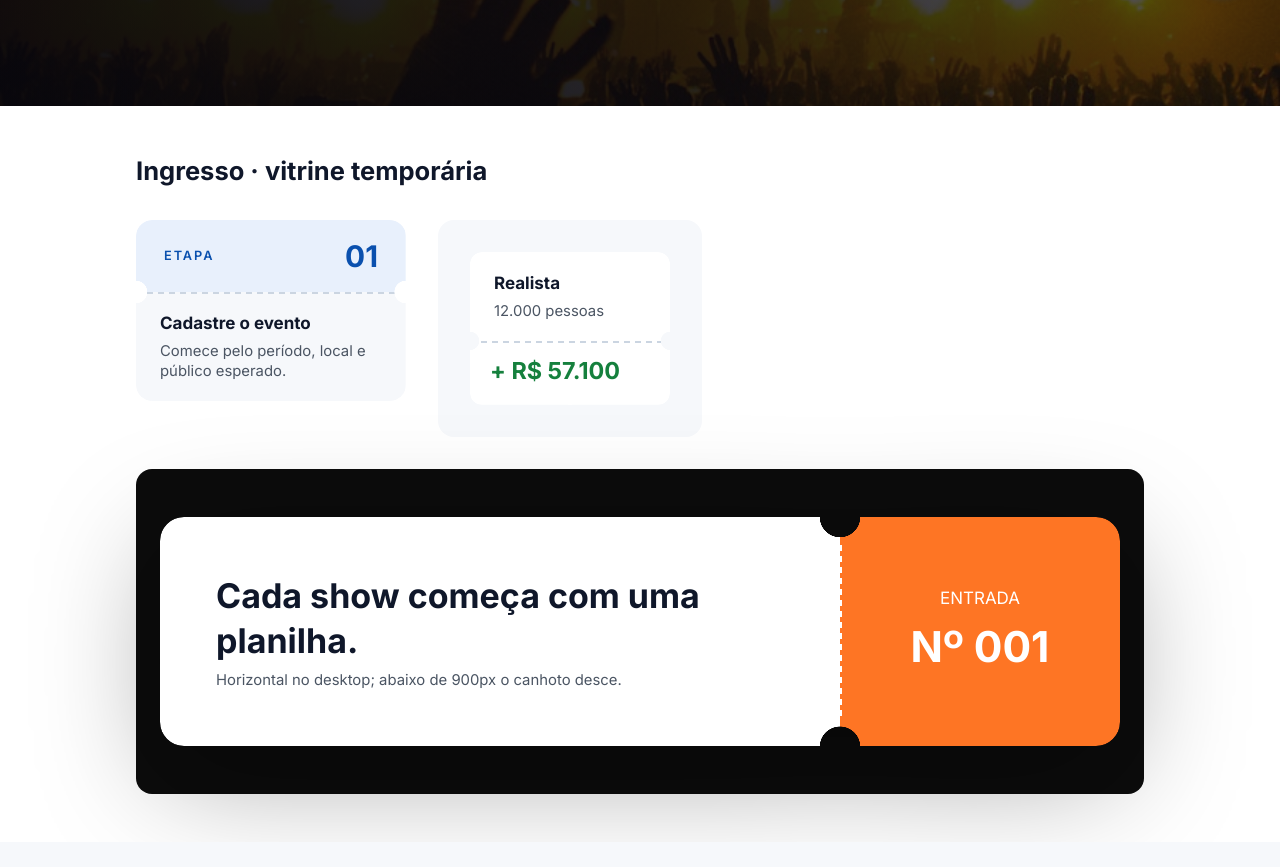
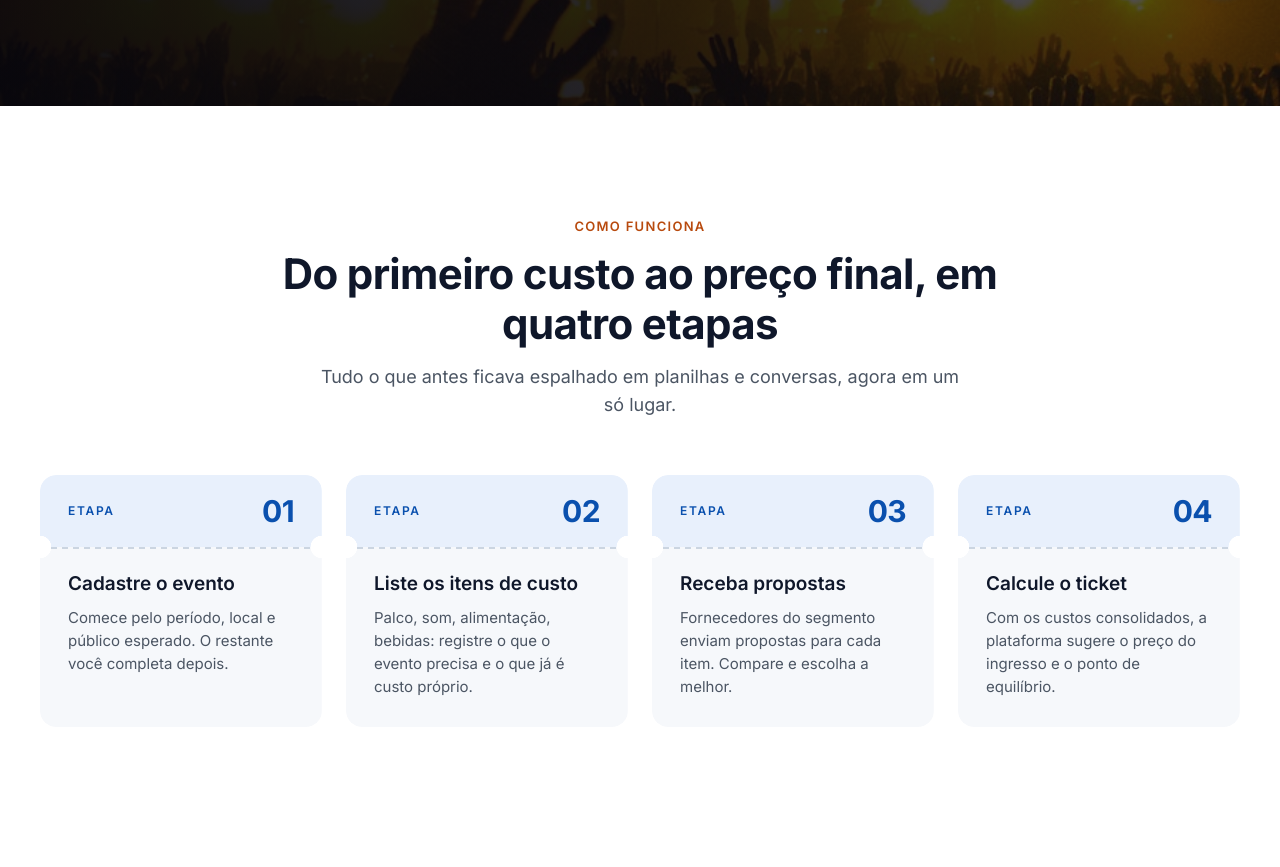
Before and after one commit to 2026-2-MCC2/Projeto2, a React (Vite) app in the folder src/Frontend/: page /conheca in a window 1280 px wide. Shown: the part 775-1642 px from the top of the page. Before the commit the page ends 1617 px from the top, so only its background shows below. Built offline with nearby package versions, Linux system fonts and the light colour scheme; no server answers.

Commit message:
add: pagina como funciona

```diff
--- /dev/null
+++ b/src/Frontend/src/presentation/components/landing/CabecalhoDaSecao.jsx
@@ -0,0 +1,13 @@
+// "Cabeçalho da seção" do Figma: sobretítulo laranja, título e subtítulo opcional.
+// O id vai no título para a <section> usar em aria-labelledby.
+export function CabecalhoDaSecao({ id, sobretitulo, titulo, subtitulo, alinhamento = 'centro' }) {
+  return (
+    <header className={`cabecalho-secao cabecalho-secao--${alinhamento}`}>
+      <p className="cabecalho-secao__sobretitulo">{sobretitulo}</p>
+      <h2 id={id} className="cabecalho-secao__titulo">
+        {titulo}
+      </h2>
+      {subtitulo && <p className="cabecalho-secao__subtitulo">{subtitulo}</p>}
+    </header>
+  )
+}
--- /dev/null
+++ b/src/Frontend/src/presentation/components/landing/ComoFunciona.jsx
@@ -0,0 +1,58 @@
+import { CabecalhoDaSecao } from './CabecalhoDaSecao.jsx'
+import { Ingresso } from './Ingresso.jsx'
+
+const ETAPAS = [
+  {
+    titulo: 'Cadastre o evento',
+    descricao: 'Comece pelo período, local e público esperado. O restante você completa depois.',
+  },
+  {
+    titulo: 'Liste os itens de custo',
+    descricao:
+      'Palco, som, alimentação, bebidas: registre o que o evento precisa e o que já é custo próprio.',
+  },
+  {
+    titulo: 'Receba propostas',
+    descricao:
+      'Fornecedores do segmento enviam propostas para cada item. Compare e escolha a melhor.',
+  },
+  {
+    titulo: 'Calcule o ticket',
+    descricao:
+      'Com os custos consolidados, a plataforma sugere o preço do ingresso e o ponto de equilíbrio.',
+  },
+]
+
+export function ComoFunciona() {
+  return (
+    <section id="como-funciona" className="landing__secao" aria-labelledby="como-funciona-titulo">
+      <CabecalhoDaSecao
+        id="como-funciona-titulo"
+        sobretitulo="COMO FUNCIONA"
+        titulo="Do primeiro custo ao preço final, em quatro etapas"
+        subtitulo="Tudo o que antes ficava espalhado em planilhas e conversas, agora em um só lugar."
+      />
+
+      <ol className="etapas-landing">
+        {ETAPAS.map((etapa, indice) => (
+          <Ingresso
+            key={etapa.titulo}
+            elemento="li"
+            orientacao="vertical"
+            canhotoNoInicio
+            className="etapa-landing"
+            canhoto={
+              <p className="etapa-landing__numero">
+                <span>ETAPA</span>
+                <strong>{String(indice + 1).padStart(2, '0')}</strong>
+              </p>
+            }
+          >
+            <h3 className="etapa-landing__titulo">{etapa.titulo}</h3>
+            <p className="etapa-landing__descricao">{etapa.descricao}</p>
+          </Ingresso>
+        ))}
+      </ol>
+    </section>
+  )
+}
--- a/src/Frontend/src/presentation/pages/Landing.jsx
+++ b/src/Frontend/src/presentation/pages/Landing.jsx
@@ -2,68 +2,9 @@ import { BotaoAcessibilidade } from '../components/comum/BotaoAcessibilidade.jsx
 import { PularParaConteudo } from '../components/comum/PularParaConteudo.jsx'
 import { TituloDaPagina } from '../components/comum/TituloDaPagina.jsx'
 import { Hero } from '../components/landing/Hero.jsx'
-import { Ingresso } from '../components/landing/Ingresso.jsx'
+import { ComoFunciona } from '../components/landing/ComoFunciona.jsx'
 import { NavbarLanding } from '../components/landing/NavbarLanding.jsx'
 import '../styles/landing.css'
-
-// TEMPORÁRIO: as três referências do Figma (passo 607-528, cenário 607-538, chamada 609-416)
-function DemonstracaoDoIngresso() {
-  return (
-    <section className="demo-ingresso">
-      <h2>Ingresso · vitrine temporária</h2>
-
-      <div className="demo-ingresso__linha">
-        <Ingresso
-          orientacao="vertical"
-          canhotoNoInicio
-          className="demo-ingresso__passo"
-          canhoto={
-            <div className="demo-ingresso__etapa">
-              <span>ETAPA</span>
-              <strong>01</strong>
-            </div>
-          }
-        >
-          <div className="demo-ingresso__texto">
-            <strong>Cadastre o evento</strong>
-            <span>Comece pelo período, local e público esperado.</span>
-          </div>
-        </Ingresso>
-
-        <div className="demo-ingresso__painel">
-          <Ingresso
-            orientacao="vertical"
-            className="demo-ingresso__cenario"
-            canhoto={<strong className="demo-ingresso__valor">+ R$ 57.100</strong>}
-          >
-            <div className="demo-ingresso__texto">
-              <strong>Realista</strong>
-              <span>12.000 pessoas</span>
-            </div>
-          </Ingresso>
-        </div>
-      </div>
-
-      <div className="demo-ingresso__fundo-escuro">
-        <Ingresso
-          orientacao="responsiva"
-          className="demo-ingresso__chamada"
-          canhoto={
-            <div className="demo-ingresso__entrada">
-              <span>ENTRADA</span>
-              <strong>Nº 001</strong>
-            </div>
-          }
-        >
-          <div className="demo-ingresso__texto demo-ingresso__texto--grande">
-            <strong>Cada show começa com uma planilha.</strong>
-            <span>Horizontal no desktop; abaixo de 900px o canhoto desce.</span>
-          </div>
-        </Ingresso>
-      </div>
-    </section>
-  )
-}
 
 // Página pública de apresentação. Os ids das seções são as âncoras do menu e do rodapé.
 // As seções entram uma a uma; por enquanto só a estrutura.
@@ -78,12 +19,7 @@ export function Landing() {
       <main id="conteudo" tabIndex={-1}>
         <Hero />
 
-        {/* TEMPORÁRIO: vitrine do componente Ingresso, sai quando as seções entrarem */}
-        <DemonstracaoDoIngresso />
-
-        <section id="como-funciona" className="landing__secao">
-          {/* como funciona */}
-        </section>
+        <ComoFunciona />
 
         <section className="landing__secao landing__perfis">
           <article id="organizadores">{/* perfil organizador */}</article>
--- a/src/Frontend/src/presentation/styles/landing.css
+++ b/src/Frontend/src/presentation/styles/landing.css
@@ -7,9 +7,16 @@
   --marca-ciano: #04a5ed;
   --marca-rosa: #f91788;
   --marca-preto: #0c0c0c;
+  /* laranja para texto pequeno: o da marca dá 2,7:1 sobre o branco; este dá 5,2:1 */
+  --texto-destaque: #b84a0e;
 
   min-height: 100vh;
   background: var(--fundo-superficie);
+}
+
+/* no escuro o laranja da marca já tem contraste (6,2:1) */
+:root[data-tema='escuro'] .landing {
+  --texto-destaque: var(--marca-laranja);
 }
 
 /* rolagem suave até as âncoras do menu, menos para quem pediu menos movimento */
@@ -588,120 +595,145 @@
   }
 }
 
-/* ---------- TEMPORÁRIO: vitrine do Ingresso (sai junto com DemonstracaoDoIngresso) ---------- */
+/* ---------- seções e cabeçalho da seção ---------- */
 
-.demo-ingresso {
+/* conteúdo de 1200px centralizado, como a navbar e o hero */
+.landing__secao {
   display: flex;
   flex-direction: column;
-  gap: 32px;
-  max-width: 1040px;
-  margin: 0 auto;
-  padding: 48px 16px;
+  align-items: center;
+  gap: 56px;
+  padding: 112px max(32px, calc((100% - 1200px) / 2));
 }
 
-.demo-ingresso h2 {
-  margin: 0;
+.cabecalho-secao {
+  display: flex;
+  flex-direction: column;
+  gap: 14px;
 }
 
-.demo-ingresso__linha {
-  display: flex;
-  flex-wrap: wrap;
-  gap: 32px;
-  align-items: flex-start;
+.cabecalho-secao--centro {
+  align-items: center;
+  max-width: 760px;
+  text-align: center;
 }
 
-.demo-ingresso__passo {
+.cabecalho-secao__sobretitulo {
+  margin: 0;
+  color: var(--texto-destaque);
+  font-size: 0.7647rem; /* 13px */
+  font-weight: 600;
+  letter-spacing: 0.1em;
+}
+
+.cabecalho-secao__titulo {
+  margin: 0;
+  color: var(--texto-primario);
+  font-size: 2.4706rem; /* 42px */
+  font-weight: 700;
+  line-height: 1.1905; /* 50px */
+  letter-spacing: -0.015em;
+}
+
+.cabecalho-secao__subtitulo {
+  max-width: 640px;
+  margin: 0;
+  color: var(--texto-secundario);
+  font-size: 1.0588rem; /* 18px */
+  line-height: 1.5556; /* 28px */
+}
+
+/* ---------- como funciona ---------- */
+
+.etapas-landing {
+  display: grid;
+  grid-template-columns: repeat(4, 1fr);
+  gap: 24px;
+  width: 100%;
+  margin: 0;
+  padding: 0;
+  list-style: none;
+}
+
+/* mini-ingresso "LP · Passo": canhoto em cima, recortes de 11px (padrão do Ingresso) */
+.etapa-landing {
   --ingresso-fundo: var(--fundo-pagina);
   --ingresso-fundo-canhoto: var(--fundo-marca-suave);
-  width: 270px;
 }
 
-.demo-ingresso__painel {
-  padding: 32px;
-  border-radius: 16px;
-  background: var(--fundo-pagina);
+.etapa-landing .ingresso__corpo {
+  display: flex;
+  flex-direction: column;
+  gap: 10px;
+  padding: 24px 28px 28px;
 }
 
-.demo-ingresso__cenario {
-  --ingresso-raio: 12px;
-  --ingresso-recorte: 9px;
-  width: 200px;
-}
-
-.demo-ingresso__etapa {
+.etapa-landing__numero {
   display: flex;
+  align-items: center;
   justify-content: space-between;
-  align-items: center;
   height: 72px;
+  margin: 0;
   padding: 0 28px;
   color: var(--texto-marca);
 }
 
-.demo-ingresso__etapa span {
-  font-size: 0.75rem;
+.etapa-landing__numero span {
+  font-size: 0.7059rem; /* 12px */
   font-weight: 600;
-  letter-spacing: 0.15em;
+  letter-spacing: 0.14em;
 }
 
-.demo-ingresso__etapa strong {
-  font-size: 1.75rem;
+.etapa-landing__numero strong {
+  font-size: 1.7647rem; /* 30px */
+  font-weight: 700;
+  letter-spacing: -0.02em;
 }
 
-.demo-ingresso__texto {
-  display: flex;
-  flex-direction: column;
-  gap: 6px;
-  padding: 20px 24px;
+.etapa-landing__titulo {
+  margin: 0;
+  color: var(--texto-primario);
+  font-size: 1.1176rem; /* 19px */
+  font-weight: 600;
+  line-height: 1.3684; /* 26px */
 }
 
-.demo-ingresso__texto span {
+.etapa-landing__descricao {
+  margin: 0;
   color: var(--texto-secundario);
-  font-size: 0.875rem;
+  font-size: 0.8824rem; /* 15px */
+  line-height: 1.5333; /* 23px */
 }
 
-.demo-ingresso__valor {
-  display: block;
-  padding: 14px 20px 18px;
-  color: var(--status-sucesso-texto);
-  font-size: 1.375rem;
+/* entre o mobile e o desktop largo, 4 colunas ficam estreitas demais para o texto */
+@media (max-width: 1100px) {
+  .etapas-landing {
+    grid-template-columns: repeat(2, 1fr);
+  }
 }
 
-.demo-ingresso__fundo-escuro {
-  padding: 48px 24px;
-  border-radius: 16px;
-  background: var(--marca-preto);
+@media (max-width: 900px) {
+  .landing__secao {
+    gap: 32px;
+    padding: 64px 20px;
   }
 
-.demo-ingresso__chamada {
-  --ingresso-raio: 24px;
-  --ingresso-recorte: 20px;
-  --ingresso-fundo-canhoto: var(--marca-laranja);
-  --ingresso-picote-cor: #fff;
-  --ingresso-picote-espessura: 2px;
-  --ingresso-picote-recuo: 28px;
-  --ingresso-sombra: drop-shadow(0 30px 60px rgb(0 0 0 / 35%));
+  .cabecalho-secao {
+    gap: 12px;
   }
 
-.demo-ingresso__texto--grande {
-  padding: 56px;
+  .cabecalho-secao__titulo {
+    font-size: 1.6471rem; /* 28px */
+    line-height: 1.1786; /* 33px */
   }
 
-.demo-ingresso__texto--grande strong {
-  font-size: 2rem;
+  .cabecalho-secao__subtitulo {
+    font-size: 0.9412rem; /* 16px */
+    line-height: 1.5625; /* 25px */
   }
 
-.demo-ingresso__entrada {
-  display: flex;
-  flex-direction: column;
-  justify-content: center;
-  align-items: center;
-  gap: 8px;
-  height: 100%;
-  min-width: 280px;
-  padding: 40px;
-  color: #fff;
+  .etapas-landing {
+    grid-template-columns: 1fr;
+    gap: 16px;
   }
-
-.demo-ingresso__entrada strong {
-  font-size: 2.5rem;
 }
```
Lines whose indentation alone changed are shown as unchanged.
